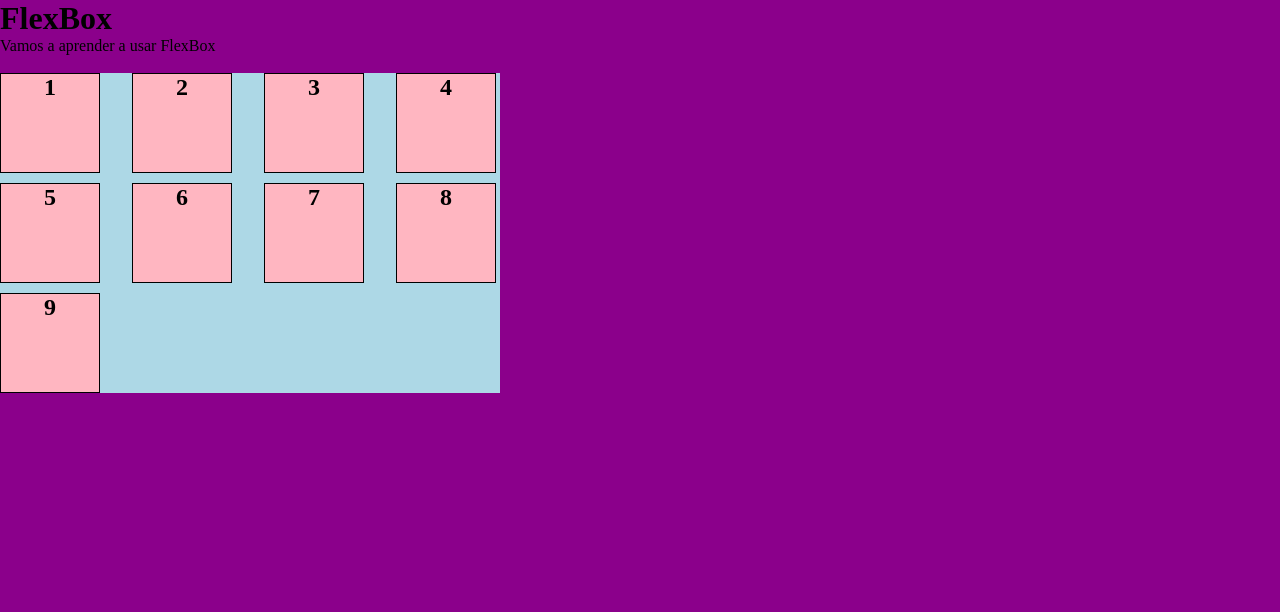
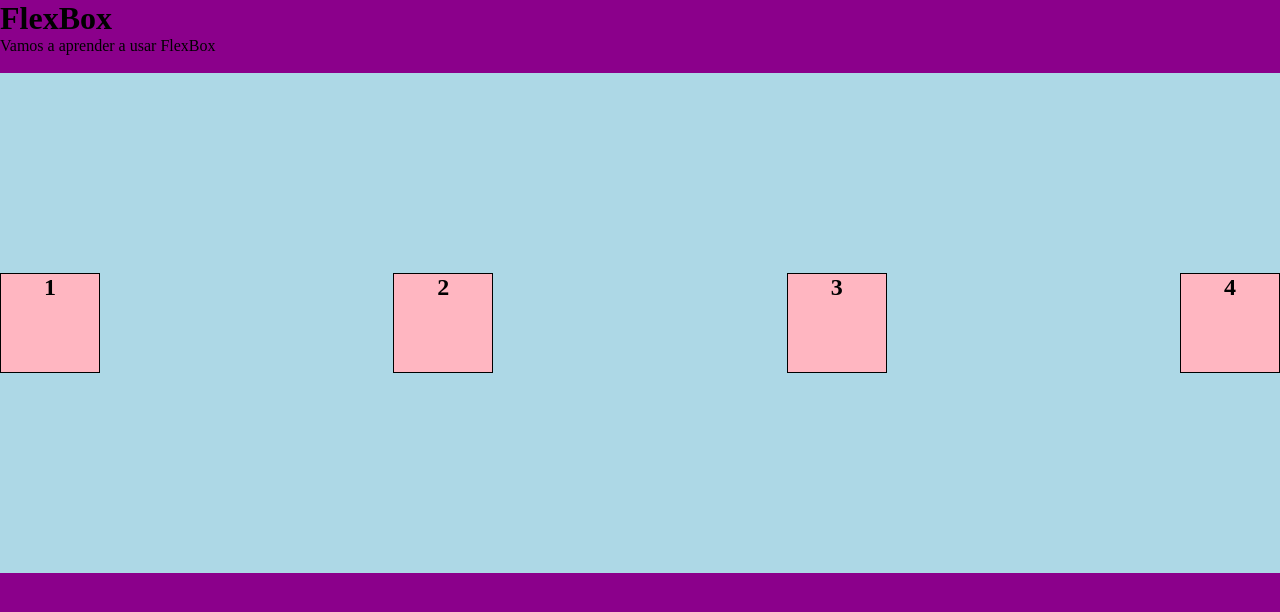
Before and after one commit to lualuna13/Flexbox, a plain HTML site: page index.html in a window 1280 px wide. Drawn offline with Linux system fonts and the light colour scheme.

Commit message:
Aprendimos aling self

```diff
--- a/index.html
+++ b/index.html
@@ -16,11 +16,7 @@
     <div class="item">2</div>
     <div class="item">3</div>
     <div class="item">4</div>
-    <div class="item">5</div>
-    <div class="item">6</div>
-    <div class="item">7</div>
-    <div class="item">8</div>
-    <div class="item">9</div>
+
 
   </div>
 </body>
--- a/style.css
+++ b/style.css
@@ -20,17 +20,11 @@ body {
 
 
 .container {
-  width: 500px;
+  height: 500px;
   display: flex;
   flex-wrap: wrap;
-  /*gap: 24px;  Espacio entre los elementos */
-  /*gap: 3rem; /* unidades absolutas: px o relativas: em o rem */
-
-  column-gap: 16px; /* Espacio entre los elementos en la vertical*/
-
-  row-gap: 32px; /* Espacio entre los elementos en la horizontal */
-
-  gap: 10px 32px; /* Con dos valores, el primero es para espacio horizontal y el segundo para el espacio vertical */
+  align-items: center;
+  justify-content: space-between;
 
   background-color: lightblue;
 }
```
